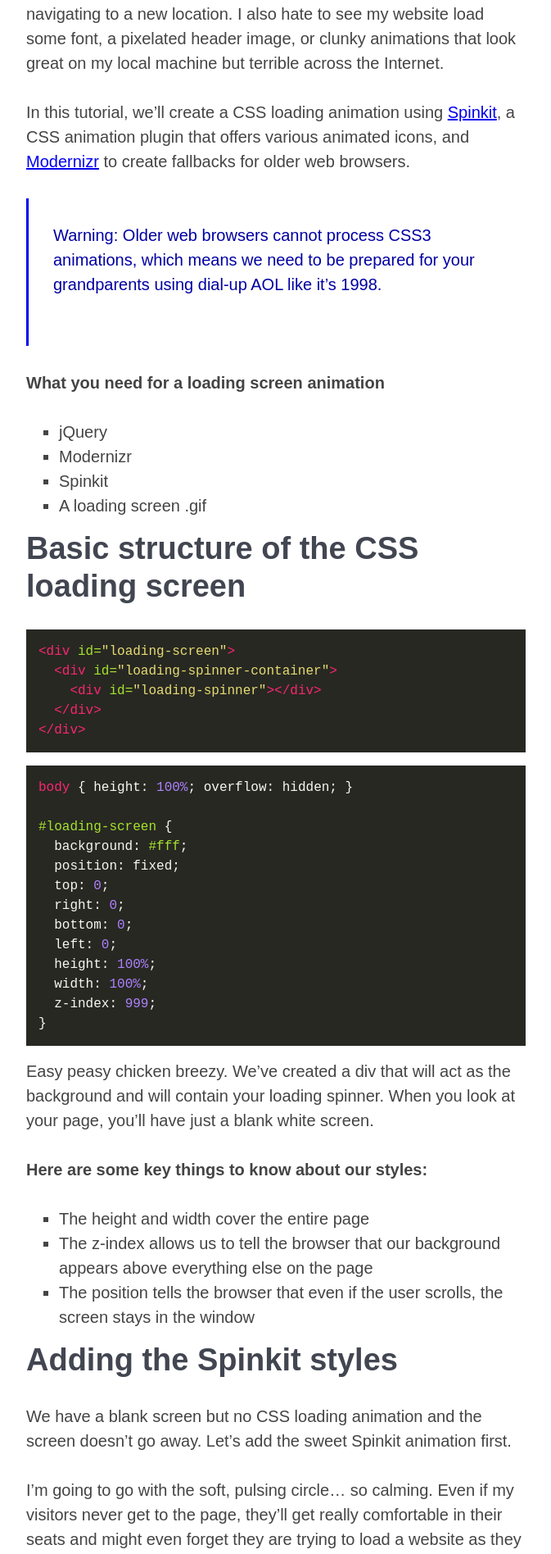
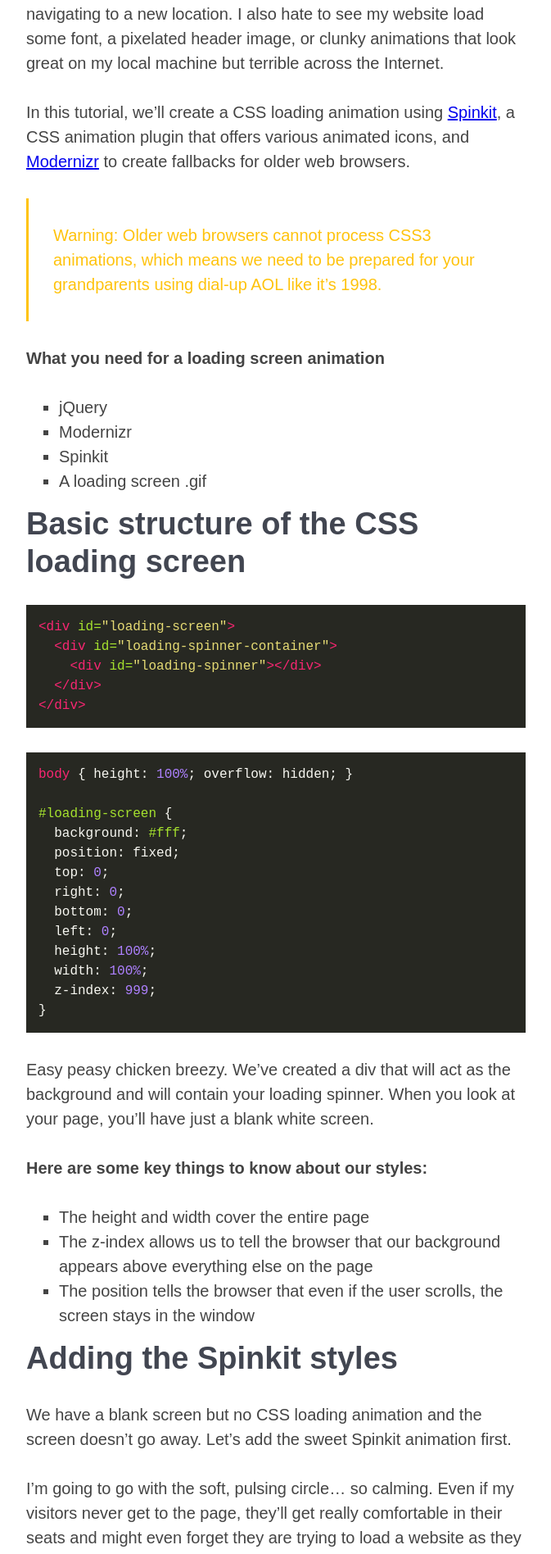
Before and after one commit to antgonzales/antgonzales.github.io, a Jekyll site: the page built from _posts/2014-05-5-how-to-create-a-loading-screen-animation-with-spinkit.markdown, in a window 1280 px wide. Shown: the part 463-2359 px from the top of the page at 82% size, without its empty margins (303-976 px from the left). Built offline with Jekyll 4.4.1, drawn with Linux system fonts in a browser that asks for light colours; nearby versions of some CDN libraries; some of the changed text lies outside the part shown.

Commit message:
Update global permalink structure
Set the excerpt type in config. Update the blog roll to be aware of the
excerpt. Add header anchor link include file. Fix styling and add color
for warnings.

```diff
--- a/_config.yml
+++ b/_config.yml
@@ -1,6 +1,7 @@
 name: AnthonyGonzales.me
 highlighter: rouge
 markdown: kramdown
+permalink: /blog/:title:output_ext
 plugins:
   - jekyll-sitemap
-permalink:  /:title
+excerpt_separator: <!--break-->
--- /dev/null
+++ b/_includes/anchor_headings.html
@@ -0,0 +1,100 @@
+{% capture headingsWorkspace %}
+  {% comment %}
+    Version 1.0.3
+      https://github.com/allejo/jekyll-anchor-headings
+
+    "Be the pull request you wish to see in the world." ~Ben Balter
+
+    Usage:
+      {% include anchor_headings.html html=content %}
+
+    Parameters:
+      * html          (string) - the HTML of compiled markdown generated by kramdown in Jekyll
+
+    Optional Parameters:
+      * beforeHeading (bool)   : false  - Set to true if the anchor should be placed _before_ the heading's content
+      * anchorBody    (string) :  ''    - The content that will be placed inside the anchor; the `%heading%` placeholder is available
+      * anchorClass   (string) :  ''    - The class(es) that will be used for each anchor. Separate multiple classes with a space
+      * anchorTitle   (string) :  ''    - The `title` attribute that will be used for anchors
+      * h_min         (int)    :  1     - The minimum header level to build an anchor for; any header lower than this value will be ignored
+      * h_max         (int)    :  6     - The maximum header level to build an anchor for; any header greater than this value will be ignored
+      * bodyPrefix    (string) :  ''    - Anything that should be inserted inside of the heading tag _before_ its anchor and content
+      * bodySuffix    (string) :  ''    - Anything that should be inserted inside of the heading tag _after_ its anchor and content
+
+    Output:
+      The original HTML with the addition of anchors inside of all of the h1-h6 headings.
+  {% endcomment %}
+
+  {% assign minHeader = include.h_min | default: 1 %}
+  {% assign maxHeader = include.h_max | default: 6 %}
+  {% assign beforeHeading = include.beforeHeading %}
+  {% assign nodes = include.html | split: '<h' %}
+
+  {% capture edited_headings %}{% endcapture %}
+
+  {% for _node in nodes %}
+    {% capture node %}{{ _node | strip }}{% endcapture %}
+
+    {% if node == "" %}
+      {% continue %}
+    {% endif %}
+
+    {% assign nextChar = node | replace: '"', '' | strip | slice: 0, 1 %}
+    {% assign headerLevel = nextChar | times: 1 %}
+
+    <!-- If the level is cast to 0, it means it's not a h1-h6 tag, so let's try to fix it -->
+    {% if headerLevel == 0 %}
+      {% if nextChar != '<' and nextChar != '' %}
+        {% capture node %}<h{{ node }}{% endcapture %}
+      {% endif %}
+
+      {% capture edited_headings %}{{ edited_headings }}{{ node }}{% endcapture %}
+      {% continue %}
+    {% endif %}
+
+    {% assign _workspace = node | split: '</h' %}
+    {% assign _idWorkspace = _workspace[0] | split: 'id="' %}
+    {% assign _idWorkspace = _idWorkspace[1] | split: '"' %}
+    {% assign html_id = _idWorkspace[0] %}
+
+    {% capture _hAttrToStrip %}{{ _workspace[0] | split: '>' | first }}>{% endcapture %}
+    {% assign header = _workspace[0] | replace: _hAttrToStrip, '' %}
+
+    <!-- Build the anchor to inject for our heading -->
+    {% capture anchor %}{% endcapture %}
+
+    {% if html_id and headerLevel >= minHeader and headerLevel <= maxHeader %}
+      {% capture anchor %}href="#{{ html_id}}"{% endcapture %}
+
+      {% if include.anchorClass %}
+        {% capture anchor %}{{ anchor }} class="{{ include.anchorClass }}"{% endcapture %}
+      {% endif %}
+
+      {% if include.anchorTitle %}
+        {% capture anchor %}{{ anchor }} title="{{ include.anchorTitle | replace: '%heading%', header }}"{% endcapture %}
+      {% endif %}
+
+      {% capture anchor %}<a {{ anchor }}>{{ include.anchorBody | replace: '%heading%', header | default: '' }}</a>{% endcapture %}
+
+      <!-- In order to prevent adding extra space after a heading, we'll let the 'anchor' value contain it -->
+      {% if beforeHeading %}
+        {% capture anchor %}{{ anchor }} {% endcapture %}
+      {% else %}
+        {% capture anchor %} {{ anchor }}{% endcapture %}
+      {% endif %}
+    {% endif %}
+
+    {% capture new_heading %}
+      <h{{ _hAttrToStrip }}
+        {{ include.bodyPrefix }}
+        {% if beforeHeading %}
+          {{ anchor }}{{ header }}
+        {% else %}
+          {{ header }}{{ anchor }}
+        {% endif %}
+        {{ include.bodySuffix }}
+      </h{{ _workspace | last }}
+    {% endcapture %}
+    {% capture edited_headings %}{{ edited_headings }}{{ new_heading }}{% endcapture %}
+  {% endfor %}
+{% endcapture %}{% assign headingsWorkspace = '' %}{{ edited_headings | strip }}
--- a/_layouts/post.html
+++ b/_layouts/post.html
@@ -13,23 +13,7 @@
 
     <div class="blog-post-content" itemprop="articleBody">
 
-      {{ content }}
+      {% include anchor_headings.html html=content %}
 
-      <div class="footer-meta-info">
-        <span class="meta-content"><i class="fa fa-archive"></i>
-          {% for category in page.categories %}
-             {{ category | capitalize }}
-             {% if forloop.last == false %}, {% endif %}
-          {% endfor %}
-        </span>
-        <span class="meta-content"><i class="fa fa-tags"></i>
-          {% for tag in page.tags %}
-            {{ tag }}
-            {% if forloop.last == false %}, {% endif %}
-          {% endfor %}
-        </span>
-      </div>
-
-    </div>
   </div>
 </div>
--- a/assets/sass/_variables.scss
+++ b/assets/sass/_variables.scss
@@ -3,6 +3,7 @@
 //Pallette
 $white: #fff;
 $blue: #0000ee;
+$banana: #ffc30d;
 $gun: #424651;
 $turquoise: #85BAB0;
 $cherry: #ED1941;
--- a/blog/index.html
+++ b/blog/index.html
@@ -13,11 +13,9 @@
     </div>
 
     <div class="blog-post-content">
-      {{ post.content | split:'<!--break-->' | first }}
+      {{ post.excerpt }}
 
-      {% if post.content contains '<!--break-->' %}
-        <a href="{{ post.url }}">Read more &#8594;</a>
-      {% endif %}
+      <a href="{{ post.url }}">Read more &#8594;</a>
     </div>
 
   </article>
--- a/package.json
+++ b/package.json
@@ -1,6 +1,6 @@
 {
   "name": "antgonzales.github.io",
-  "version": "2.0.1",
+  "version": "0.0.0",
   "description": "The professional portfolio of front-end developer Anthony M. Gonzales.",
   "dependencies": {},
   "devDependencies": {
```
Also changed, not shown: assets/sass/_style.scss (+9 -14 lines), build/css/master.css, build/css/master.min.css.
